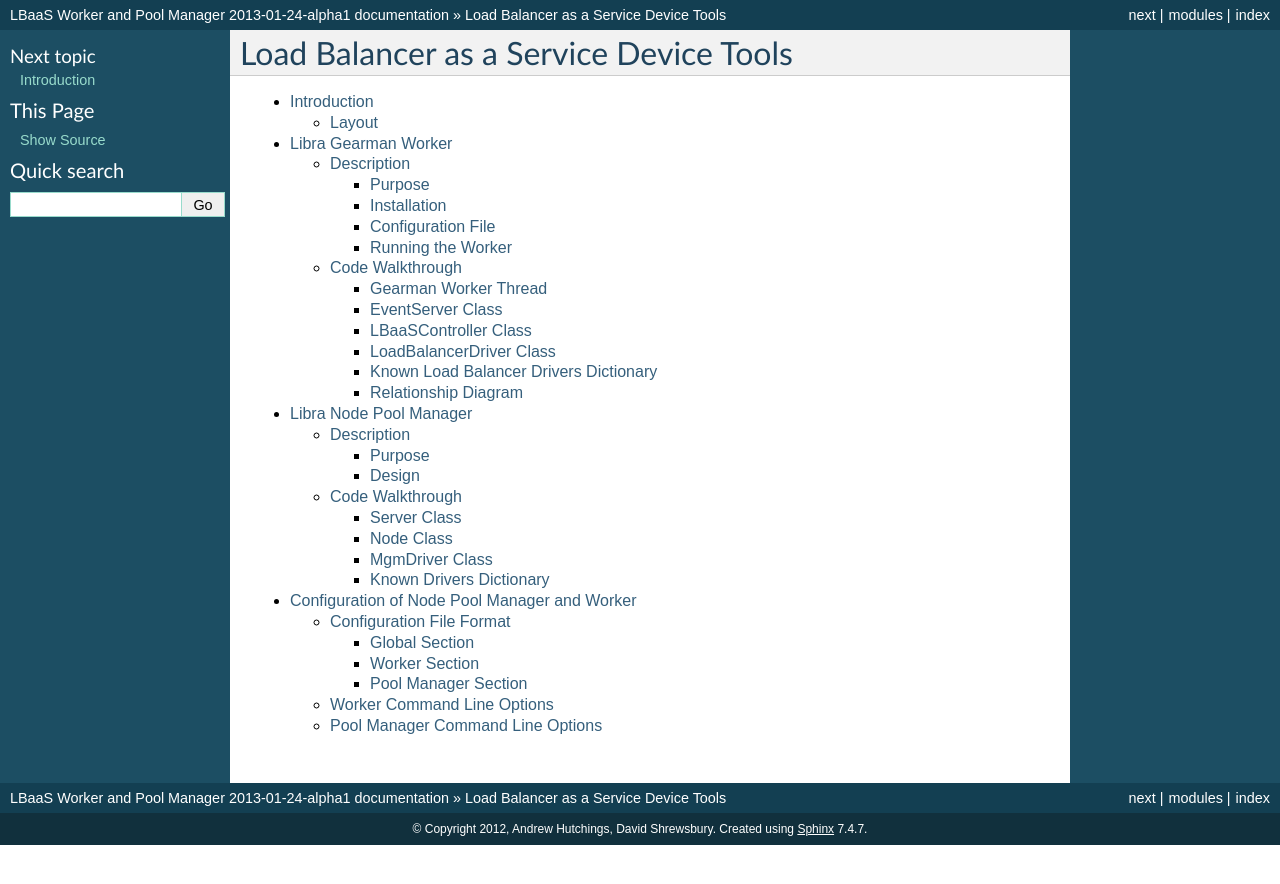
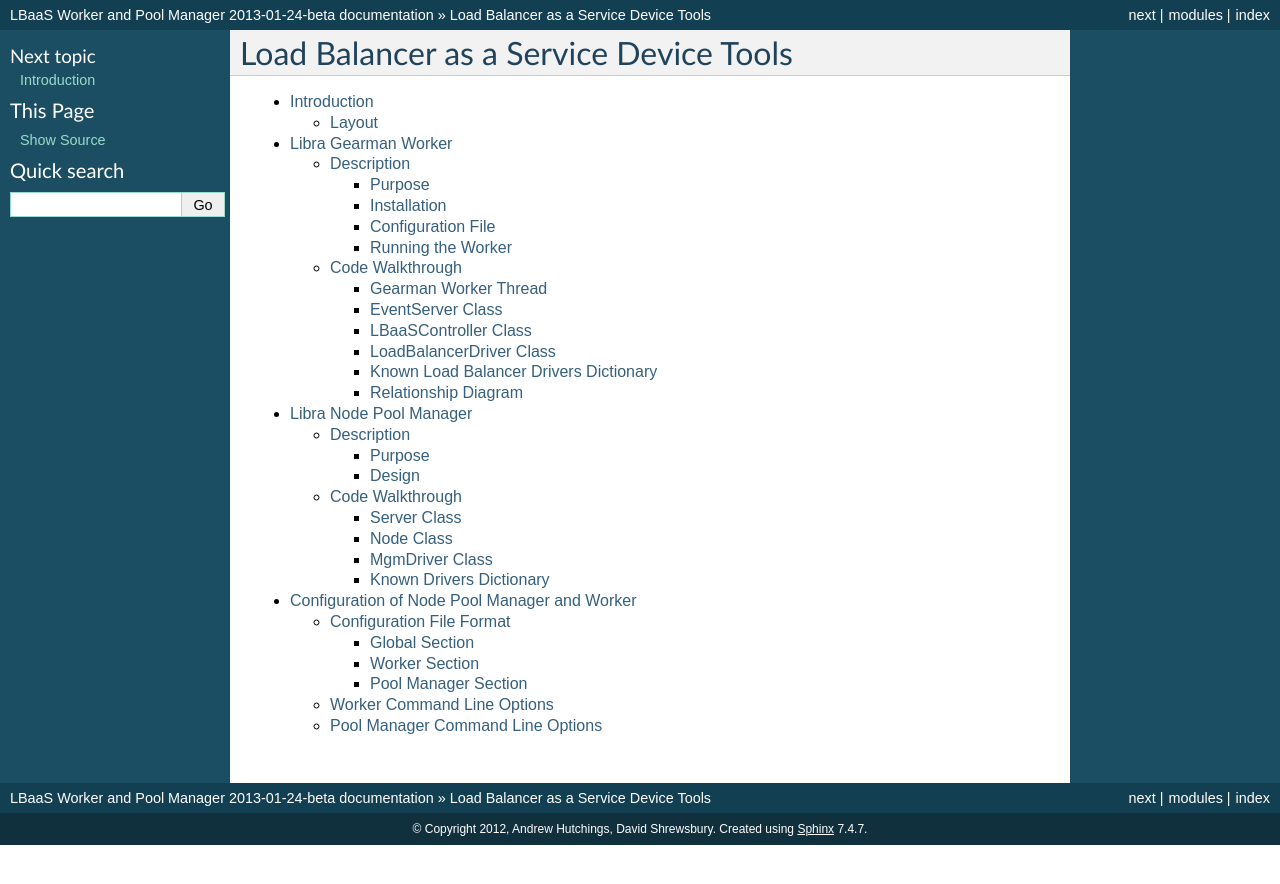
Before and after one commit to stackforge/libra, a Sphinx documentation site: the page built from doc/index.rst, in a window 1280 px wide. Shown: the top 884 px of the page. Built offline with Sphinx 7.4.7, drawn with Linux system fonts in a browser that asks for light colours.

```diff
--- a/doc/conf.py
+++ b/doc/conf.py
@@ -50,13 +50,13 @@ copyright = u'2012, Andrew Hutchings, David Shrewsbury'
 # built documents.
 #
 # The short X.Y version.
-version = "%d-%02d-%02d-alpha1" % (
+version = "%d-%02d-%02d-beta" % (
     datetime.datetime.now().year,
     datetime.datetime.now().month,
     datetime.datetime.now().day
 )
 # The full version, including alpha/beta/rc tags.
-release = "%d-%02d-%02d-alpha1" % (
+release = "%d-%02d-%02d-beta" % (
     datetime.datetime.now().year,
     datetime.datetime.now().month,
     datetime.datetime.now().day
--- a/setup.py
+++ b/setup.py
@@ -45,7 +45,7 @@ setuptools.setup(
     version=__version__,
     author="David Shrewsbury <shrewsbury.dave@gmail.com>, \
         Andrew Hutchings <andrew@linuxjedi.co.uk>",
-    packages=setuptools.find_packages(exclude=["*.tests"]),
+    packages=setuptools.find_packages(exclude=["tests", "*.tests"]),
     entry_points={
         'console_scripts': [
             'libra_worker = libra.worker.main:main',
```
